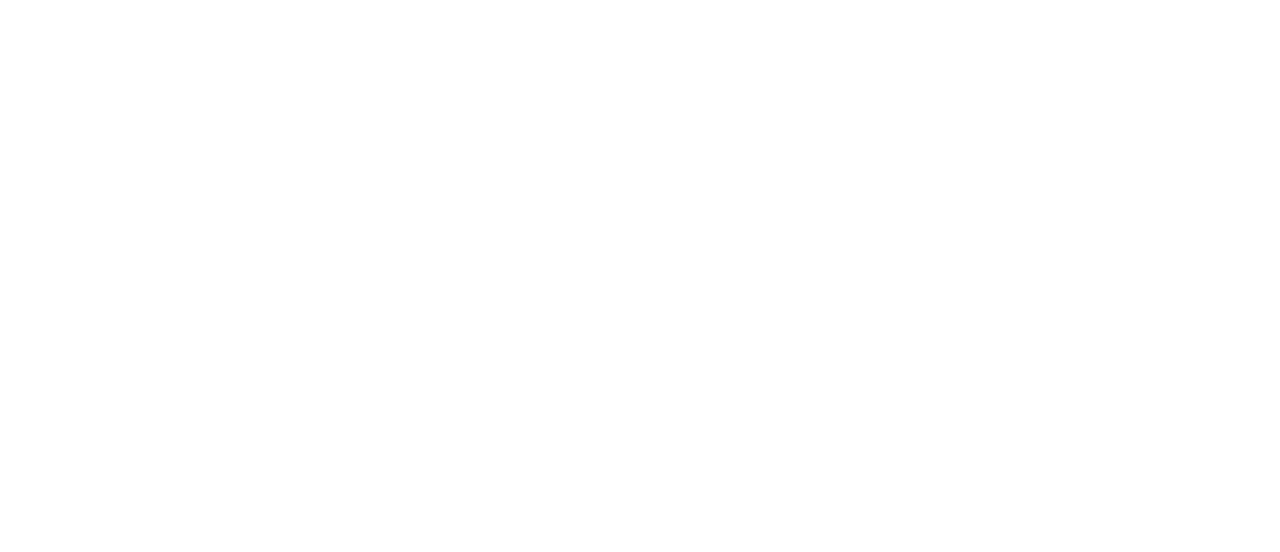
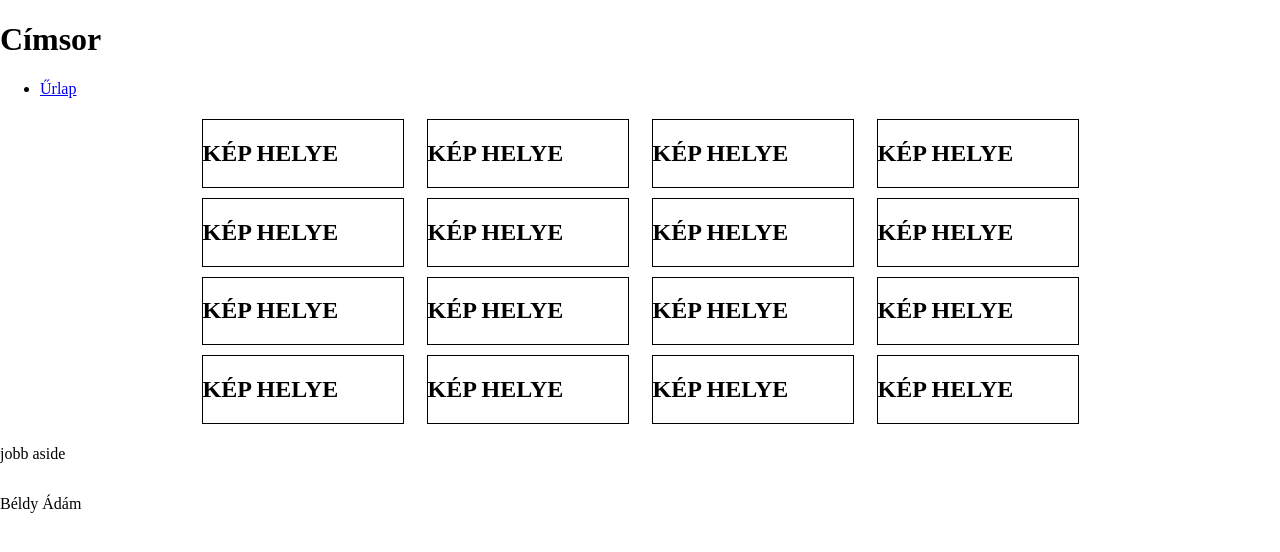
Before and after one commit to ewemormartin/kepregenyKozos, a plain HTML site: page kepregeny.html in a window 1280 px wide. Drawn offline with Linux system fonts and the light colour scheme.

Commit message:
kepregény váz kialakitva

```diff
--- a/kepregeny.html
+++ b/kepregeny.html
@@ -1,11 +1,42 @@
 <!DOCTYPE html>
-<html lang="en">
-<head>
-    <meta charset="UTF-8">
-    <meta name="viewport" content="width=device-width, initial-scale=1.0">
-    <title>Document</title>
-</head>
-<body>
-
-</body>
+<html lang="hu">
+  <head>
+    <meta charset="UTF-8" />
+    <meta name="description" content="oldalalakítás" />
+    <meta name="keywords" content="szemantikus elemek" />
+    <meta name="author" content="Béldy Ádám" />
+    <meta name="viewport" content="width=device-width, initial-scale=1.0" />
+    <link rel="stylesheet" href="styleKepregeny.css" />
+    <title>Béldy Ádám</title>
+  </head>
+  <body>
+    <main>
+      <header><h1>Címsor</h1></header>
+      <nav>
+        <ul>
+          <li><a href="index.html">Űrlap</a></li>
+        </ul>
+      </nav>
+      <article class="kepregeny">
+        <div class="kep"><h1>KÉP HELYE</h1></div>
+        <div class="kep"><h1>KÉP HELYE</h1></div>
+        <div class="kep"><h1>KÉP HELYE</h1></div>
+        <div class="kep"><h1>KÉP HELYE</h1></div>
+        <div class="kep"><h1>KÉP HELYE</h1></div>
+        <div class="kep"><h1>KÉP HELYE</h1></div>
+        <div class="kep"><h1>KÉP HELYE</h1></div>
+        <div class="kep"><h1>KÉP HELYE</h1></div>
+        <div class="kep"><h1>KÉP HELYE</h1></div>
+        <div class="kep"><h1>KÉP HELYE</h1></div>
+        <div class="kep"><h1>KÉP HELYE</h1></div>
+        <div class="kep"><h1>KÉP HELYE</h1></div>
+        <div class="kep"><h1>KÉP HELYE</h1></div>
+        <div class="kep"><h1>KÉP HELYE</h1></div>
+        <div class="kep"><h1>KÉP HELYE</h1></div>
+        <div class="kep"><h1>KÉP HELYE</h1></div>
+      </article>
+      <aside id="jobb"><p>jobb aside</p></aside>
+      <footer><p>Béldy Ádám</p></footer>
+    </main>
+  </body>
 </html>
--- /dev/null
+++ b/styleKepregeny.css
@@ -0,0 +1,32 @@
+html, body {
+    margin:0;
+    padding:0;
+  }
+
+.kepregeny{
+    margin: auto;
+    display: flex;
+    flex-wrap: wrap;
+    justify-content: space-around;
+    align-items: flex-start;
+    max-width: 900px;
+}
+
+.kep{
+    border: 1px solid black;
+    gap: 5px;
+    margin-top: 5px;
+    margin-bottom: 5px;
+    width: 100%;
+    max-width: 200px;
+}
+
+article{
+    display: flex;
+    flex: 0 0 80%;
+}
+
+aside{
+    display: flex;
+    flex: 0 0 20%;
+}
```
